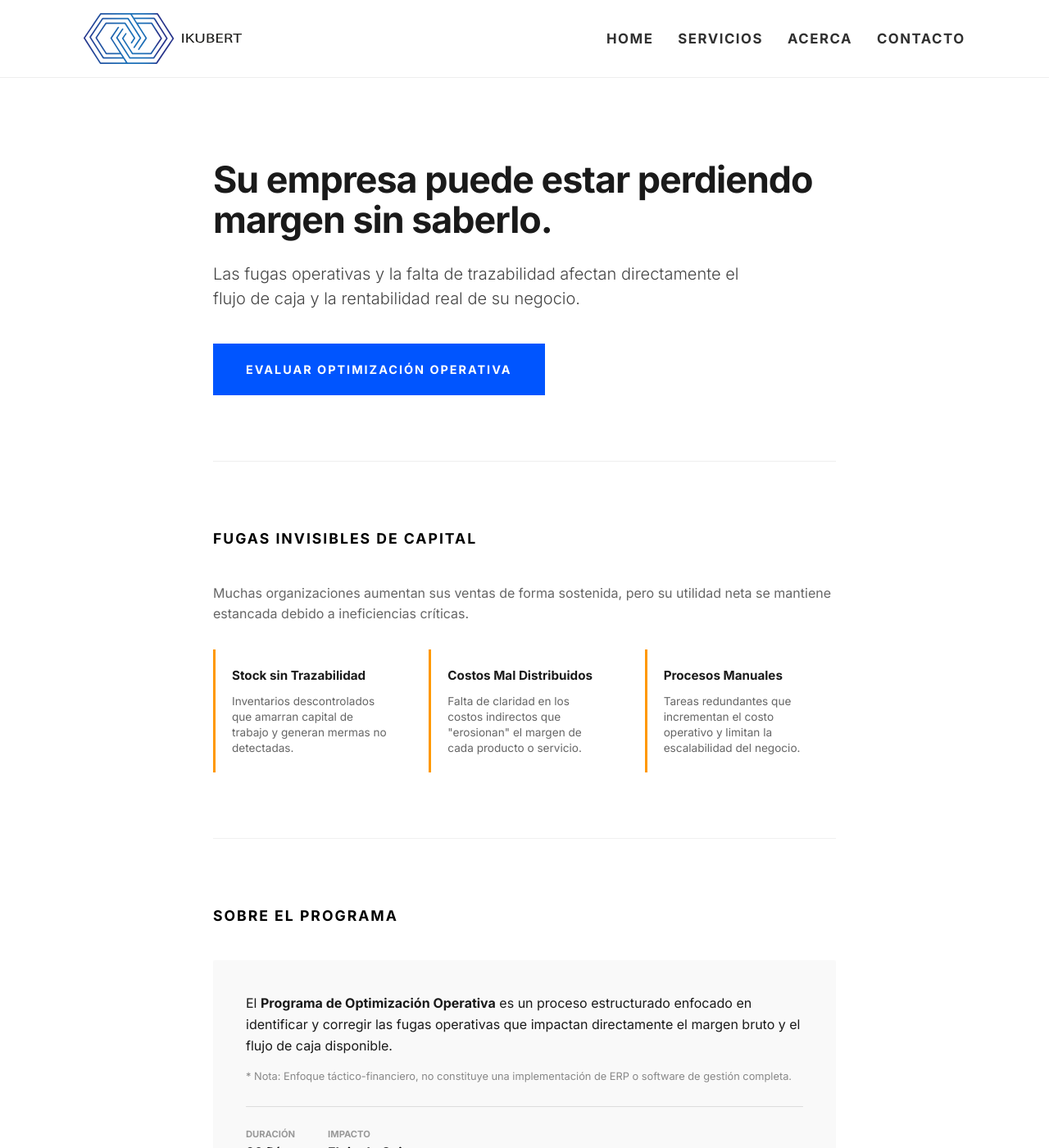
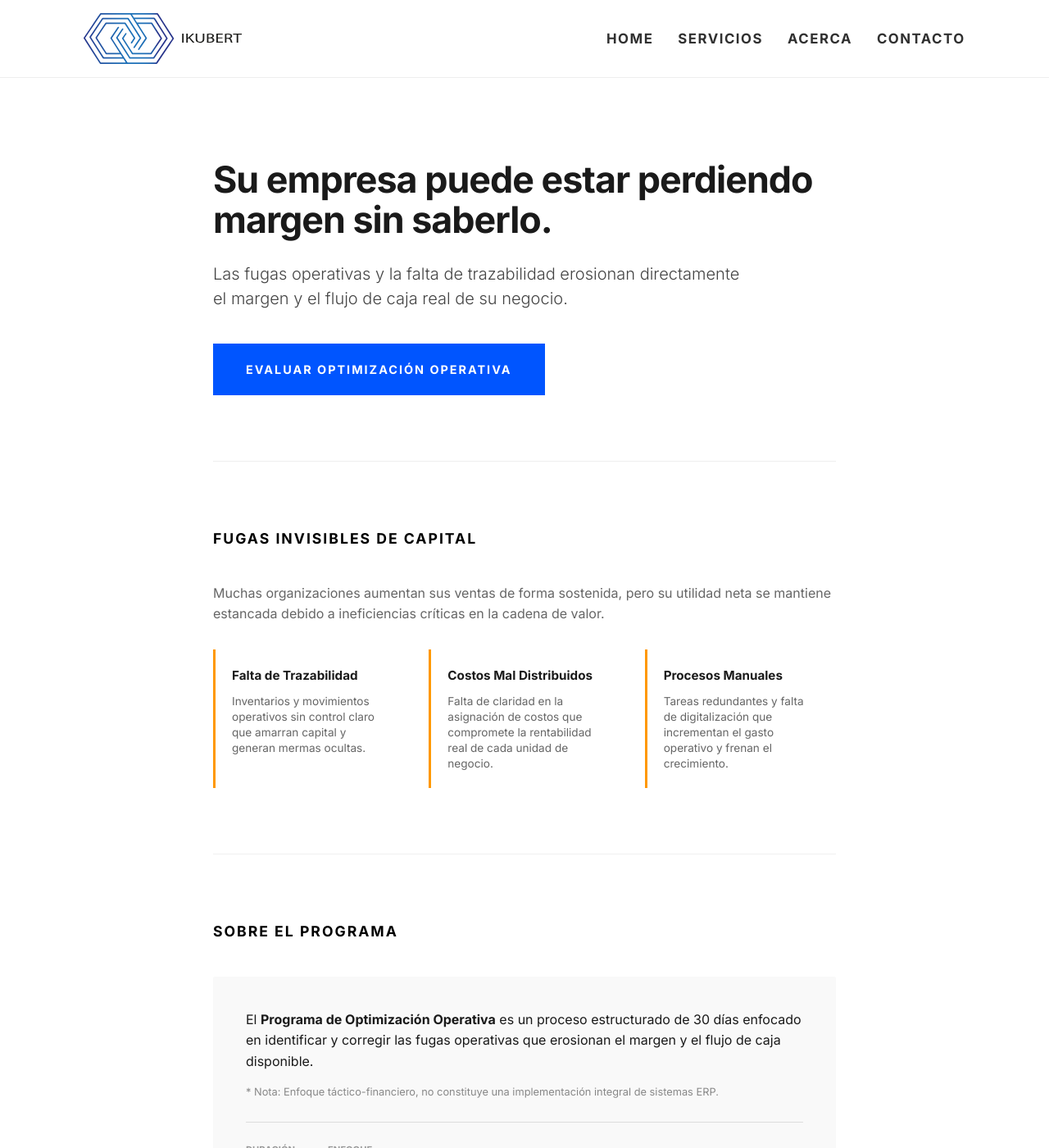
Before and after one commit to IKUBERT/ikubert.github.io, a Jekyll site: the page built from servicios/optimizacion-operativa.html, in a window 1280 px wide and 1400 px high. Shown: the whole window at 82% size. Built offline with Jekyll 4.4.1, drawn with Linux system fonts in a browser that asks for light colours; some of the changed text lies outside the part shown.

Commit message:
Revise content for operational optimization page

```diff
--- a/servicios/optimizacion-operativa.html
+++ b/servicios/optimizacion-operativa.html
@@ -60,25 +60,25 @@ title: Programa de Optimización Operativa | IKUBERT
 
     <section class="hero-l">
         <h1>Su empresa puede estar perdiendo margen sin saberlo.</h1>
-        <p>Las fugas operativas y la falta de trazabilidad afectan directamente el flujo de caja y la rentabilidad real de su negocio.</p>
-        <a href="{{ site.baseurl }}/contacto" class="btn-main">Evaluar Optimización Operativa</a>
+        <p>Las fugas operativas y la falta de trazabilidad erosionan directamente el margen y el flujo de caja real de su negocio.</p>
+        <a href="{{ site.baseurl }}/contacto?servicio=Programa de Optimización Operativa" class="btn-main">Evaluar Optimización Operativa</a>
     </section>
 
     <section class="section-l">
         <h2>Fugas Invisibles de Capital</h2>
-        <p style="margin-bottom: 30px; color: #666;">Muchas organizaciones aumentan sus ventas de forma sostenida, pero su utilidad neta se mantiene estancada debido a ineficiencias críticas.</p>
+        <p style="margin-bottom: 30px; color: #666;">Muchas organizaciones aumentan sus ventas de forma sostenida, pero su utilidad neta se mantiene estancada debido a ineficiencias críticas en la cadena de valor.</p>
         <div class="problem-box">
             <div class="p-item">
-                <h4>Stock sin Trazabilidad</h4>
-                <p>Inventarios descontrolados que amarran capital de trabajo y generan mermas no detectadas.</p>
+                <h4>Falta de Trazabilidad</h4>
+                <p>Inventarios y movimientos operativos sin control claro que amarran capital y generan mermas ocultas.</p>
             </div>
             <div class="p-item">
                 <h4>Costos Mal Distribuidos</h4>
-                <p>Falta de claridad en los costos indirectos que "erosionan" el margen de cada producto o servicio.</p>
+                <p>Falta de claridad en la asignación de costos que compromete la rentabilidad real de cada unidad de negocio.</p>
             </div>
             <div class="p-item">
                 <h4>Procesos Manuales</h4>
-                <p>Tareas redundantes que incrementan el costo operativo y limitan la escalabilidad del negocio.</p>
+                <p>Tareas redundantes y falta de digitalización que incrementan el gasto operativo y frenan el crecimiento.</p>
             </div>
         </div>
     </section>
@@ -86,38 +86,38 @@ title: Programa de Optimización Operativa | IKUBERT
     <section class="section-l">
         <h2>Sobre el Programa</h2>
         <div class="def-box">
-            <p>El <strong>Programa de Optimización Operativa</strong> es un proceso estructurado enfocado en identificar y corregir las fugas operativas que impactan directamente el margen bruto y el flujo de caja disponible.</p>
-            <p style="font-size: 0.8rem; color: #888; margin-top: 15px;">* Nota: Enfoque táctico-financiero, no constituye una implementación de ERP o software de gestión completa.</p>
+            <p>El <strong>Programa de Optimización Operativa</strong> es un proceso estructurado de 30 días enfocado en identificar y corregir las fugas operativas que erosionan el margen y el flujo de caja disponible.</p>
+            <p style="font-size: 0.8rem; color: #888; margin-top: 15px;">* Nota: Enfoque táctico-financiero, no constituye una implementación integral de sistemas ERP.</p>
 
             <div class="meta-data">
                 <div class="meta-item"><span>Duración</span><strong>30 Días</strong></div>
-                <div class="meta-item"><span>Impacto</span><strong>Flujo de Caja</strong></div>
+                <div class="meta-item"><span>Enfoque</span><strong>Eficiencia y Margen</strong></div>
             </div>
         </div>
     </section>
 
     <section class="section-l">
-        <h2>Tres Fases de Intervención</h2>
+        <h2>Fases de Intervención</h2>
         <div class="step-grid">
             <div class="step">
                 <div class="step-num">1</div>
                 <div class="step-content">
                     <h4>Diagnóstico Operativo</h4>
-                    <p>Levantamiento de procesos clave e identificación de puntos críticos donde se pierde eficiencia.</p>
+                    <p>Levantamiento de procesos clave e identificación de puntos críticos donde se pierde eficiencia operativa.</p>
                 </div>
             </div>
             <div class="step">
                 <div class="step-num">2</div>
                 <div class="step-content">
                     <h4>Análisis de Márgenes</h4>
-                    <p>Revisión profunda de la estructura de costos y detección de costos ocultos o mal asignados.</p>
+                    <p>Revisión profunda de la estructura de costos y detección de ineficiencias que impactan el flujo de caja.</p>
                 </div>
             </div>
             <div class="step">
                 <div class="step-num">3</div>
                 <div class="step-content">
-                    <h4>Plan de Mejora Continua</h4>
-                    <p>Entrega de recomendaciones priorizadas con estimación de impacto financiero potencial.</p>
+                    <h4>Plan de Optimización</h4>
+                    <p>Entrega de recomendaciones priorizadas con estimación de impacto financiero y plan de mejora a 60 días.</p>
                 </div>
             </div>
         </div>
@@ -128,8 +128,8 @@ title: Programa de Optimización Operativa | IKUBERT
         <div class="check-list">
             <div class="check-item">Informe de Hallazgos Operativos</div>
             <div class="check-item">Matriz de Costos y Márgenes Reales</div>
-            <div class="check-item">Plan de Trazabilidad de Inventarios</div>
-            <div class="check-item">Estimación de Ahorro Potencial</div>
+            <div class="check-item">Optimización y Trazabilidad de Inventarios</div>
+            <div class="check-item">Estimación de Impacto Financiero</div>
             <div class="check-item">Reunión Ejecutiva de Resultados</div>
         </div>
     </section>
@@ -141,15 +141,15 @@ title: Programa de Optimización Operativa | IKUBERT
                 <ul class="filter-list">
                     <li>• Negocios con inventario o procesos productivos.</li>
                     <li>• Empresas con ventas activas pero margen presionado.</li>
-                    <li>• Organizaciones en etapa de crecimiento acelerado.</li>
+                    <li>• Organizaciones que buscan escalar su operación.</li>
                 </ul>
             </div>
             <div>
                 <h3>No es para usted si:</h3>
                 <ul class="filter-list">
-                    <li>• Emprendimientos en etapa inicial de idea.</li>
+                    <li>• Emprendimientos en etapa de idea inicial.</li>
                     <li>• Empresas sin una estructura mínima de ventas.</li>
-                    <li>• Negocios que no registran sus movimientos básicos.</li>
+                    <li>• Negocios que no requieren control de inventario o procesos.</li>
                 </ul>
             </div>
         </div>
@@ -158,7 +158,7 @@ title: Programa de Optimización Operativa | IKUBERT
     <section style="text-align: center; padding: 100px 0;">
         <h2 style="font-size: 2rem; margin-bottom: 20px;">Cada punto de ineficiencia sostenido en el tiempo reduce su rentabilidad.</h2>
         <p style="color: #666; margin-bottom: 40px;">Conversemos durante 30 minutos y evaluemos si su estructura operativa califica para esta optimización.</p>
-        <a href="https://wa.me/56989374989" class="btn-main">Solicitar Evaluación Operativa</a>
+        <a href="{{ site.baseurl }}/contacto?servicio=Programa de Optimización Operativa" class="btn-main">Solicitar Evaluación Operativa</a>
         <p style="font-size: 0.7rem; text-transform: uppercase; letter-spacing: 1px; margin-top: 20px; color: #999; font-weight: 700;">Enfoque en eficiencia, no comercial.</p>
     </section>
 
```
